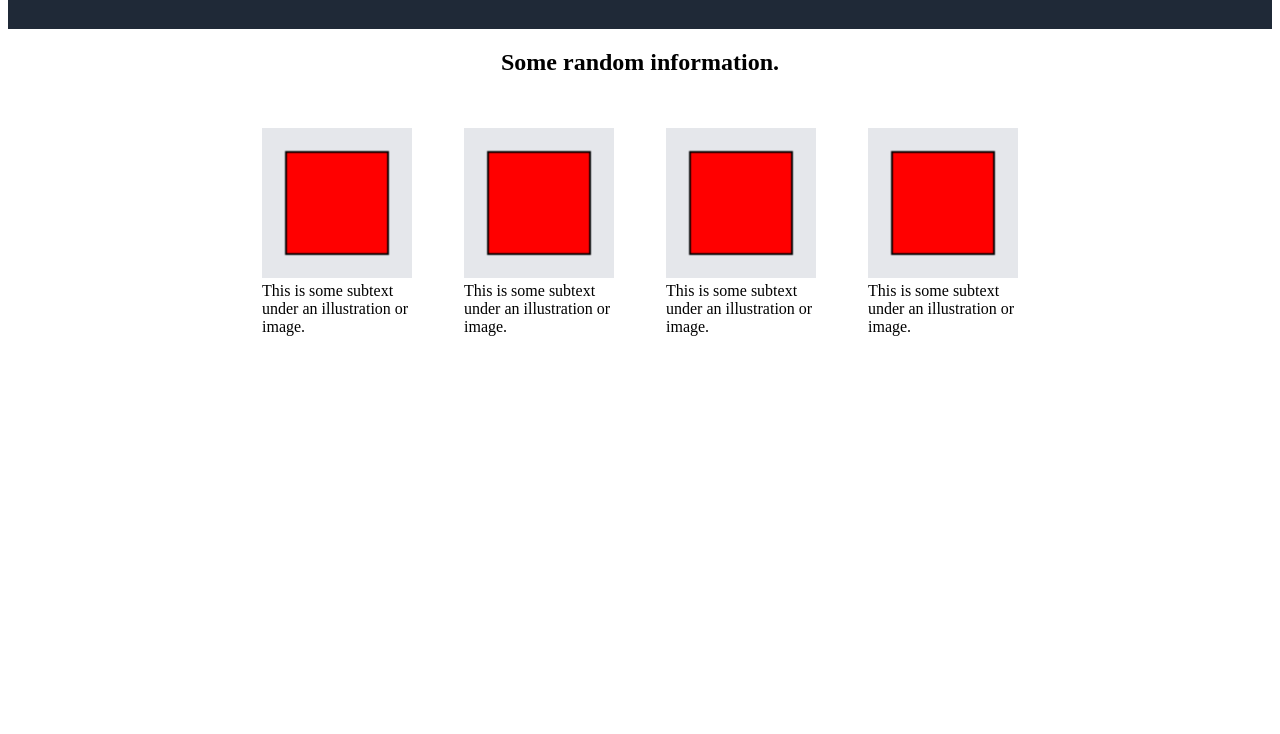
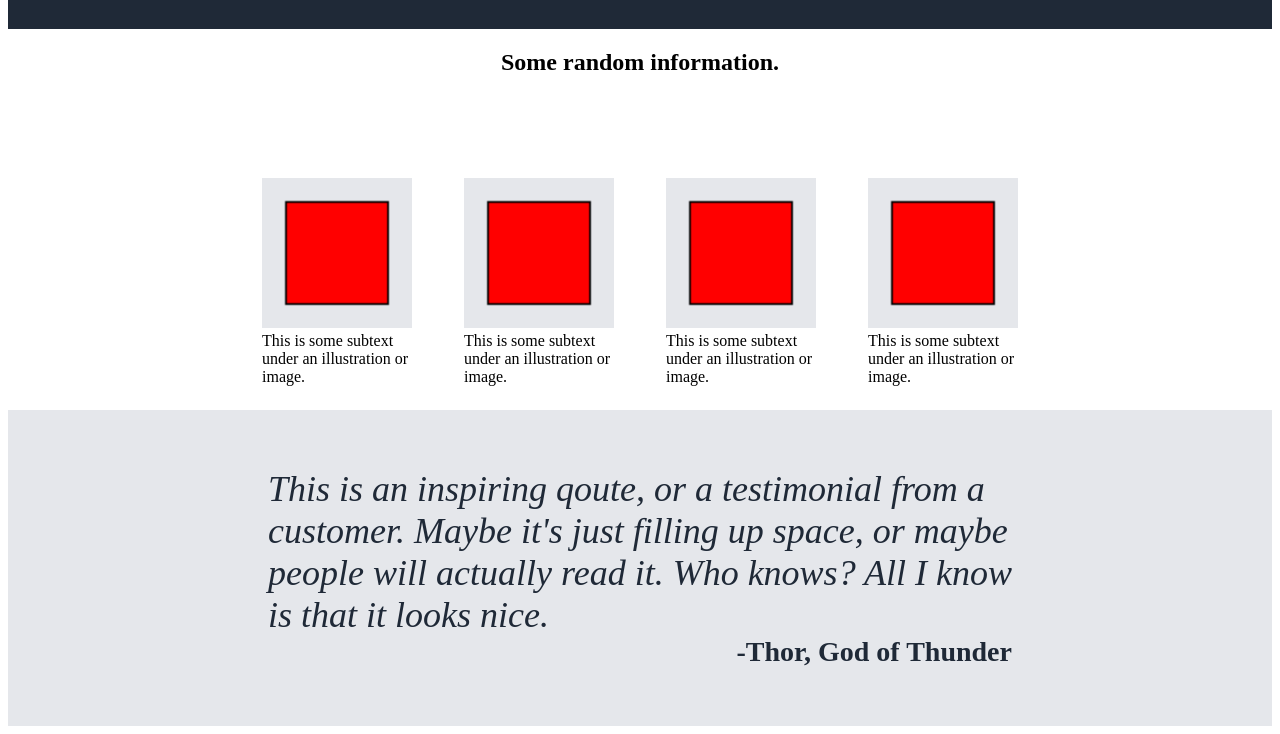
Before and after one commit to dabidpol/odin-landing-page, a plain HTML site: page index.html in a window 1280 px wide. Shown: the part 458-1192 px from the top of the page. Before the commit the page ends 800 px from the top, so only its background shows below. Drawn offline with Linux system fonts and the light colour scheme.

Commit message:
added the quote section

```diff
--- a/index.html
+++ b/index.html
@@ -18,6 +18,7 @@
             </ul>
         </div>
     </div>
+
     <div class="body1">
         <div class="info1">
             <h1>This website is <br> awesome</h1>
@@ -31,6 +32,7 @@
             <h4>This is a placeholder for an image</h4>
         </div>
     </div>
+
     <h2>Some random information.</h2>
     <div class="body2">
 
@@ -51,5 +53,15 @@
             <div class="text">This is some subtext under an illustration or image.</div>
         </div>
     </div>
+
+    <div class="body3">
+        <div class="info4">
+            <p class="normal">This is an inspiring qoute, or a testimonial from a</p>
+            <p class="normal">customer. Maybe it's just filling up space, or maybe</p>
+            <p class="normal">people will actually read it. Who knows? All I know</p>
+            <p class="normal">is that it looks nice.</p>
+            <p class="credit">-Thor, God of Thunder</p>
+        </div>
+    </div>
 </body>
 </html>
--- a/styles.css
+++ b/styles.css
@@ -82,6 +82,7 @@ h2 {
     justify-content: center;
     gap: 52px;
     padding: 32px;
+    height: 250px;
 }
 
 .child1 {
@@ -100,7 +101,26 @@ h2 {
 }
 
 .normal {
-    font-size: 12px;
-    color:black;
-    text-align: center;
+    font-size: 36px;
+    font-style: italic;
+    color:#1F2937;
+    text-align: justify;
+    margin: 0;
 }
+
+.credit {
+    font-size: 28px;
+    font-weight: bold;
+    color: #1F2937;
+    text-align: right;
+    margin: 0;
+}
+
+.body3 {
+    display: flex;
+    align-items: center;
+    justify-content: center;
+    background: #E5E7EB;
+    height: 300px;
+    padding: 8px;
+}
```
